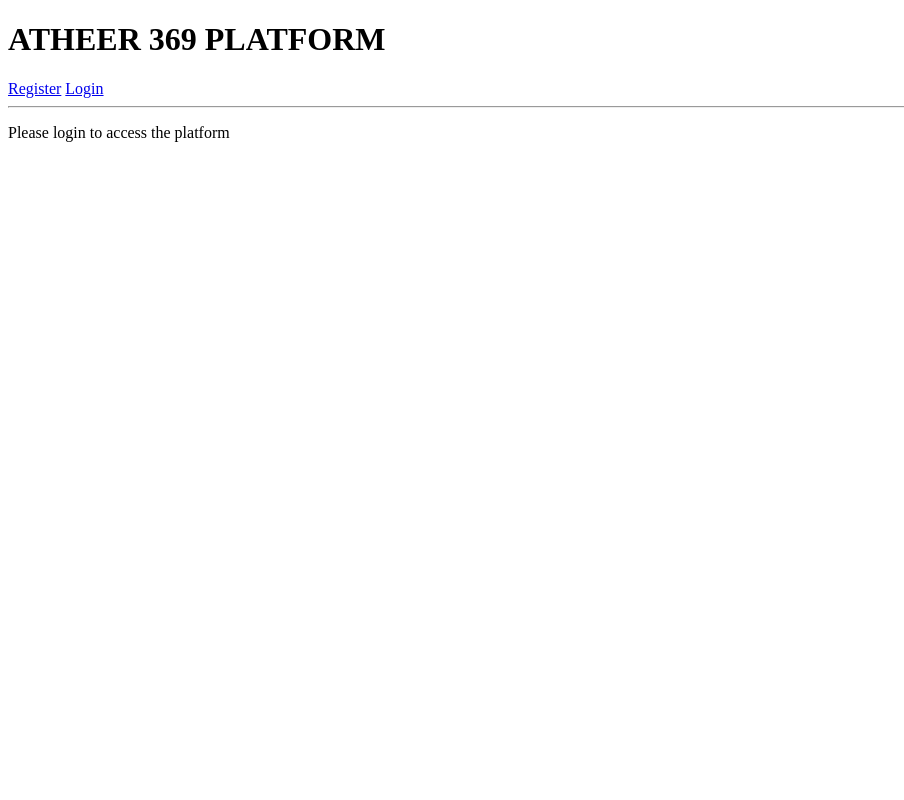
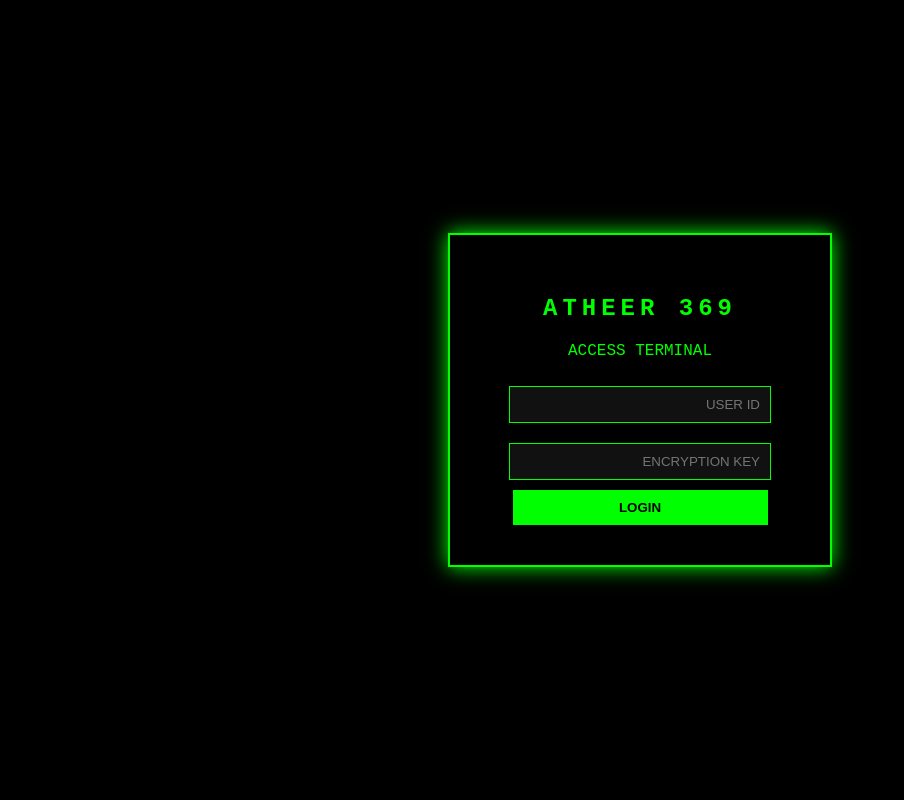
Before and after one commit to e65461123-png/essam_athar369, a Flask app: page / in a window 1280 px wide. Shown: the whole page, without its empty margins (0-904 px from the left). Run offline with Flask 3, Linux system fonts and the light colour scheme.

Commit message:
Update index.html

```diff
--- a/templates/index.html
+++ b/templates/index.html
@@ -1,29 +1,23 @@
 <!DOCTYPE html>
-<html lang="en">
+<html lang="ar" dir="rtl">
 <head>
-  <meta charset="UTF-8">
-  <title>ATHEER 369 PLATFORM</title>
+    <style>
+        body { background-color: #000; color: #00FF00; font-family: 'Courier New', monospace; display: flex; justify-content: center; align-items: center; height: 100vh; margin: 0; }
+        .login-box { border: 2px solid #00FF00; padding: 40px; box-shadow: 0 0 20px #00FF00; width: 300px; text-align: center; }
+        input { background: #111; border: 1px solid #00FF00; color: #00FF00; padding: 10px; width: 80%; margin: 10px 0; }
+        button { background: #00FF00; color: #000; border: none; padding: 10px 20px; font-weight: bold; cursor: pointer; width: 85%; }
+        h2 { text-transform: uppercase; letter-spacing: 5px; }
+    </style>
 </head>
 <body>
-
-  <h1>ATHEER 369 PLATFORM</h1>
-
-  <!-- روابط الدخول -->
-  <a href="/register">Register</a>
-  <a href="/login">Login</a>
-
-  <hr>
-
-  <!-- حالة المستخدم (تظهر فقط بعد تسجيل الدخول) -->
-  {% if user %}
-    <h1>Welcome {{ user }}</h1>
-
-    <p>Platform Active 🟢</p>
-
-    <a href="/logout">Logout</a>
-  {% else %}
-    <p>Please login to access the platform</p>
-  {% endif %}
-
+    <div class="login-box">
+        <h2>ATHEER 369</h2>
+        <p>ACCESS TERMINAL</p>
+        <form>
+            <input type="text" placeholder="USER ID">
+            <input type="password" placeholder="ENCRYPTION KEY">
+            <button type="submit">LOGIN</button>
+        </form>
+    </div>
 </body>
 </html>
```
